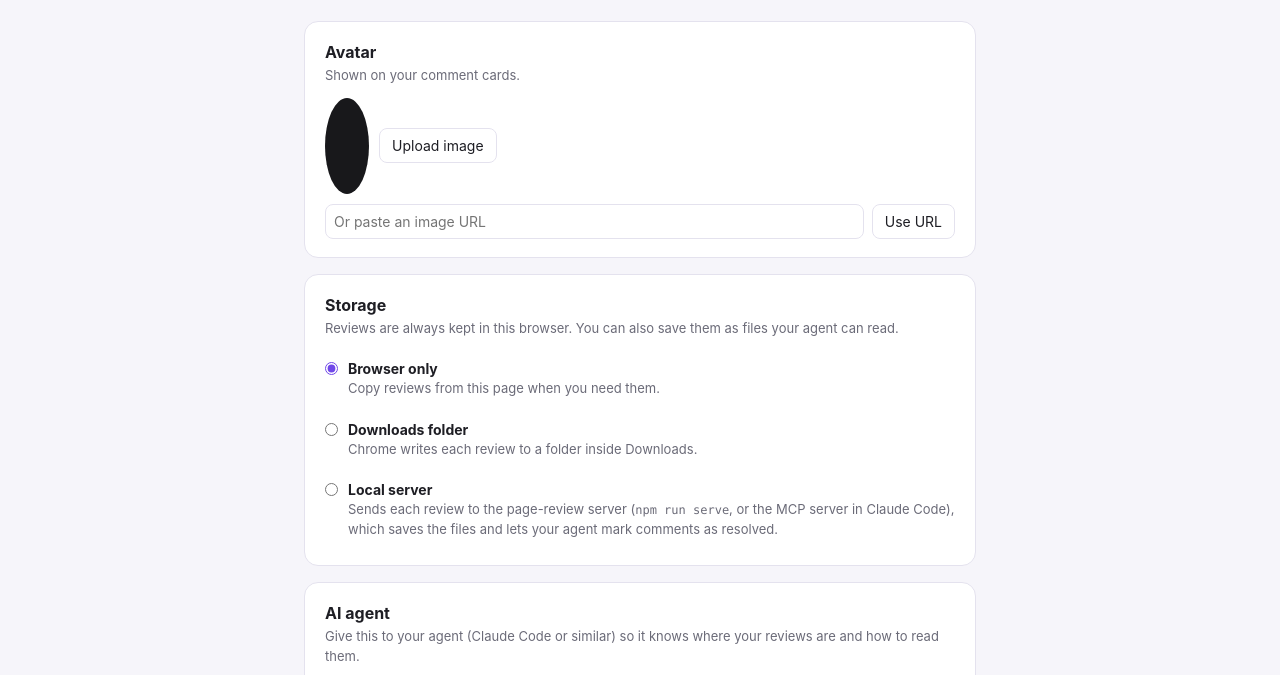
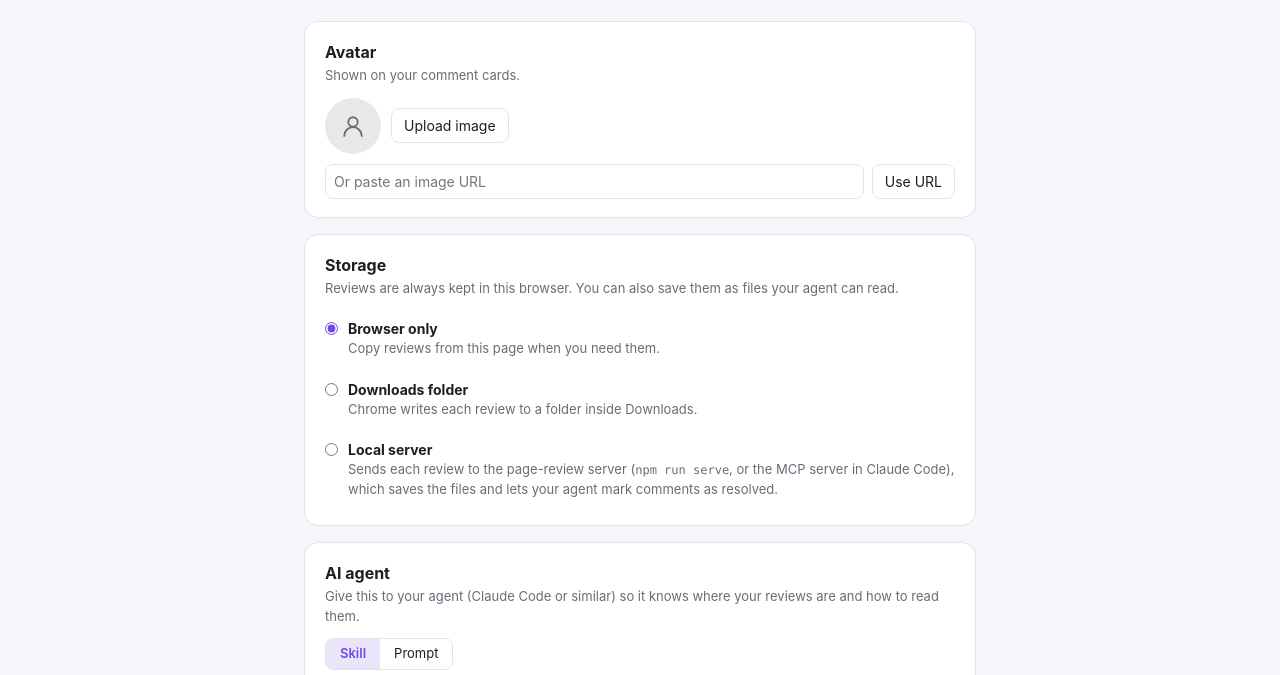
Before and after one commit to dzhiganov/page-review, a browser extension: page extension/reviews.html in a window 1280 px wide. Both pictures are taken after a click on the link "Settings". Shown: the part 74-749 px from the top of the page. Drawn offline with Linux system fonts and the light colour scheme.

Commit message:
Settings: fixed-size round avatar preview with a person icon
The empty preview had the class "empty", which the empty reviews list also
uses for its 48px padding, so it was stretched into an oval. It now uses
its own class, is a 56px circle, and shows a neutral person icon in the
theme's muted colour.

Co-Authored-By: Claude Opus 5.5 <noreply@anthropic.com>

```diff
--- a/extension/reviews.css
+++ b/extension/reviews.css
@@ -142,8 +142,12 @@ input[type="range"] { accent-color: var(--accent); }
 .hint { color: var(--muted); font-size: 13px; margin: 0 0 12px; }
 .option .hint { display: block; margin: 0; }
 .avatar-row { display: flex; align-items: center; gap: 10px; margin-bottom: 10px; }
-.avatar-preview { width: 44px; height: 44px; border-radius: 50%; overflow: hidden; background: #18181b; flex: none; }
-.avatar-preview img { width: 100%; height: 100%; display: block; }
+.avatar-preview {
+  flex: none; width: 56px; height: 56px; aspect-ratio: 1; padding: 0; border-radius: 50%; overflow: hidden;
+  display: grid; place-items: center; background: color-mix(in srgb, var(--text) 10%, transparent); color: var(--muted);
+}
+.avatar-preview img { width: 100%; height: 100%; display: block; object-fit: cover; }
+.avatar-preview svg { width: 28px; height: 28px; fill: none; stroke: currentColor; stroke-width: 1.6; stroke-linecap: round; }
 .inline-form { display: flex; gap: 8px; }
 .inline-form input { flex: 1; }
 .error { color: var(--danger); font-size: 13px; margin: 8px 0 0; }
--- a/extension/settings-ui.js
+++ b/extension/settings-ui.js
@@ -85,10 +85,15 @@ async function load() {
   render();
 }
 
+const PERSON_ICON =
+  '<svg viewBox="0 0 24 24" aria-hidden="true"><circle cx="12" cy="8.5" r="4"/><path d="M4.5 20.5a7.5 7.5 0 0 1 15 0"/></svg>';
+
 function render() {
   const preview = $('avatarPreview');
-  preview.replaceChildren(settings.avatar ? h('img', { src: settings.avatar, alt: 'Your avatar' }) : '');
-  preview.classList.toggle('empty', !settings.avatar);
+  if (settings.avatar) preview.replaceChildren(h('img', { src: settings.avatar, alt: 'Your avatar' }));
+  else preview.innerHTML = PERSON_ICON;
+  // Not "empty": that class belongs to the empty reviews list and adds padding.
+  preview.classList.toggle('no-image', !settings.avatar);
   $('avatarRemove').hidden = !settings.avatar;
 
   for (const radio of document.querySelectorAll('input[name="storage"]')) radio.checked = radio.value === settings.storage;
```
